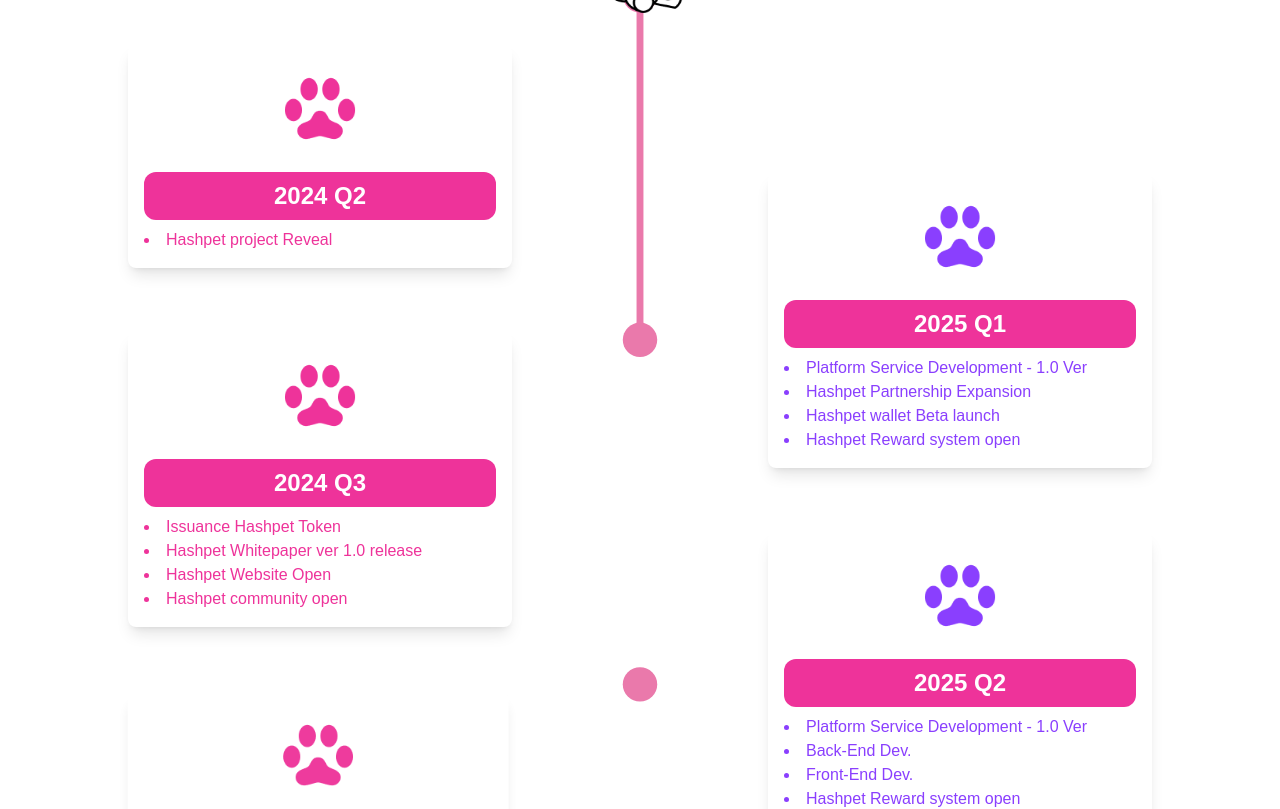
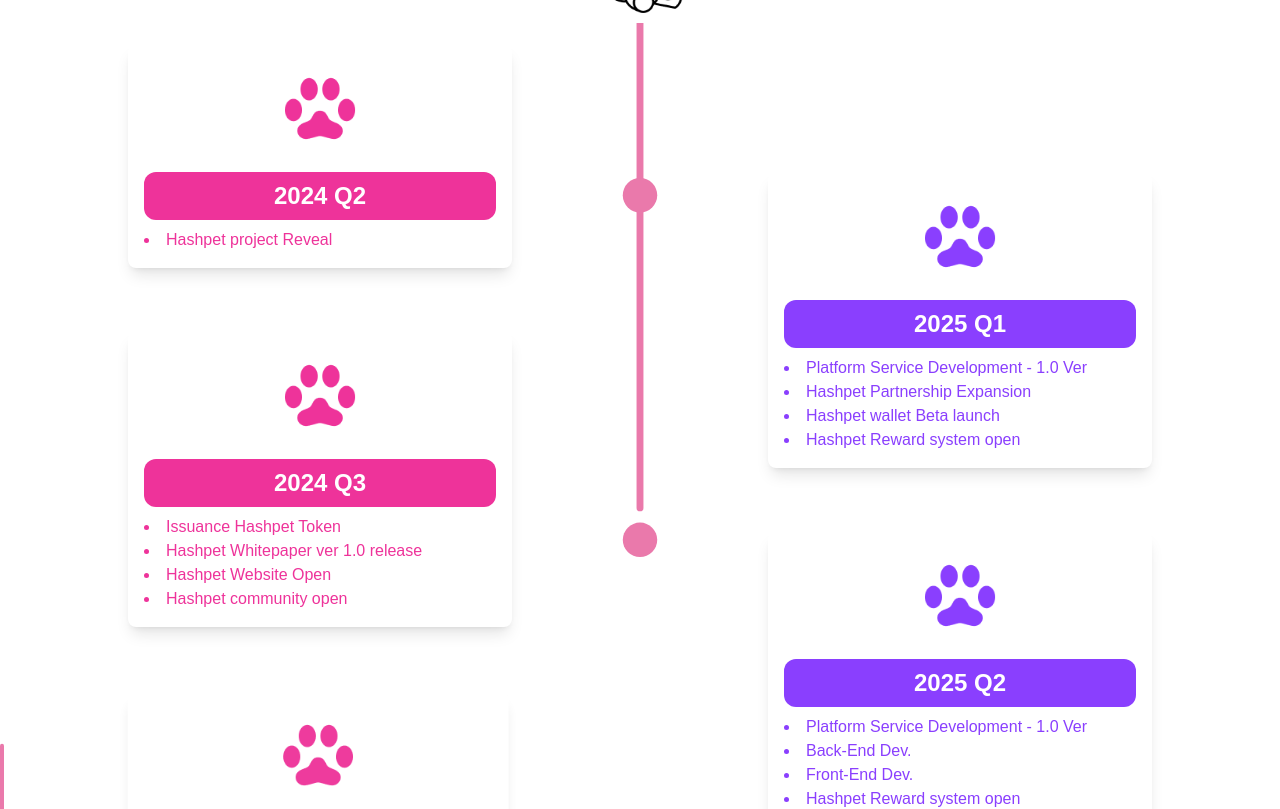
Before and after one commit to Souravhere/hashpet, a Next.js app: page / in a window 1280 px wide. Shown: the part 3967-4776 px from the top of the page. Built offline with nearby package versions, Linux system fonts and the light colour scheme.

Commit message:
some bugs are fixed in background component

```diff
--- a/src/components/Roadmap.tsx
+++ b/src/components/Roadmap.tsx
@@ -4,7 +4,7 @@
 import { motion, useScroll, useTransform, useSpring } from 'framer-motion'
 import Image from 'next/image'
 
-const CustomTimelineSVG = () => {
+const CustomTimelineSVG = ({ isMobile = false }) => {
   const ref = useRef<HTMLDivElement>(null)
   const { scrollYProgress } = useScroll({
     target: ref,
@@ -18,18 +18,18 @@
   })
 
   return (
-    <div ref={ref} className="absolute left-1/2 transform -translate-x-1/2 h-full w-full z-0 hidden md:block">
+    <div ref={ref} className={`absolute ${isMobile ? 'left-4 md:left-1/2' : 'left-1/2'} transform -translate-x-1/2 h-full w-full z-0 mt-[200px]`}>
       <svg
-        width="100%"
+        width={isMobile ? "4" : "100%"}
         height="100%"
-        viewBox="0 0 100 1000"
+        viewBox={isMobile ? "0 0 4 1000" : "0 0 100 1000"}
         fill="none"
         xmlns="http://www.w3.org/2000/svg"
         preserveAspectRatio="xMidYMax meet"
-        className="absolute top-0 left-1/2 transform -translate-x-1/2"
+        className={`absolute top-0 ${isMobile ? 'left-0' : 'left-1/2 transform -translate-x-1/2'}`}
       >
         <motion.path
-          d="M50 0 V1000"
+          d={isMobile ? "M2 0 V1000" : "M50 0 V1000"}
           stroke="#EA79AB"
           strokeWidth="4"
           strokeLinecap="round"
@@ -39,9 +39,9 @@
         {[100, 300, 500, 700, 900].map((y, index) => (
           <motion.circle
             key={index}
-            cx="50"
+            cx={isMobile ? "2" : "50"}
             cy={y}
-            r="10"
+            r={isMobile ? "6" : "10"}
             fill="#EA79AB"
             initial={{ scale: 0 }}
             animate={{ scale: 1 }}
@@ -84,16 +84,18 @@
     restDelta: 0.001
   })
 
+  const bgColor = color === 'pink' ? 'bg-[#EE339A]' : 'bg-[#8A3FFE]'
+
   return (
     <motion.div
       ref={ref}
       style={{ opacity, scale, x }}
-      className={`p-4 rounded-lg shadow-lg ${color === 'pink' ? 'bg-white text-[#EE339A]' : 'bg-white text-[#8A3FFE]'} mb-8 max-w-sm mx-auto`}
+      className={`p-4 rounded-lg shadow-lg bg-white ${color === 'pink' ? 'text-[#EE339A]' : 'text-[#8A3FFE]'} mb-8 max-w-sm mx-auto`}
       whileHover={{ scale: 1.05 }}
       whileTap={{ scale: 0.95 }}
     >
       <Image src={imageSrc} alt={`${year} ${quarter}`} width={100} height={100} className="mx-auto mb-4 rounded-full" />
-      <h3 className="text-2xl font-bold mb-2 text-center bg-[#EE339A] text-white rounded-xl py-2">{year} {quarter}</h3>
+      <h3 className={`text-2xl font-bold mb-2 text-center ${bgColor} text-white rounded-xl py-2`}>{year} {quarter}</h3>
       <ul className="list-disc list-inside">
         {items.map((item, index) => (
           <motion.li
@@ -122,6 +124,7 @@
   return (
     <div className="relative min-h-[200vh] py-16 bg-white overflow-hidden">
       <div className="container mx-auto px-4 relative">
+        <CustomTimelineSVG isMobile={true} />
         <CustomTimelineSVG />
         <motion.h1
           className="text-4xl font-bold text-center mb-12 relative z-10"
```
